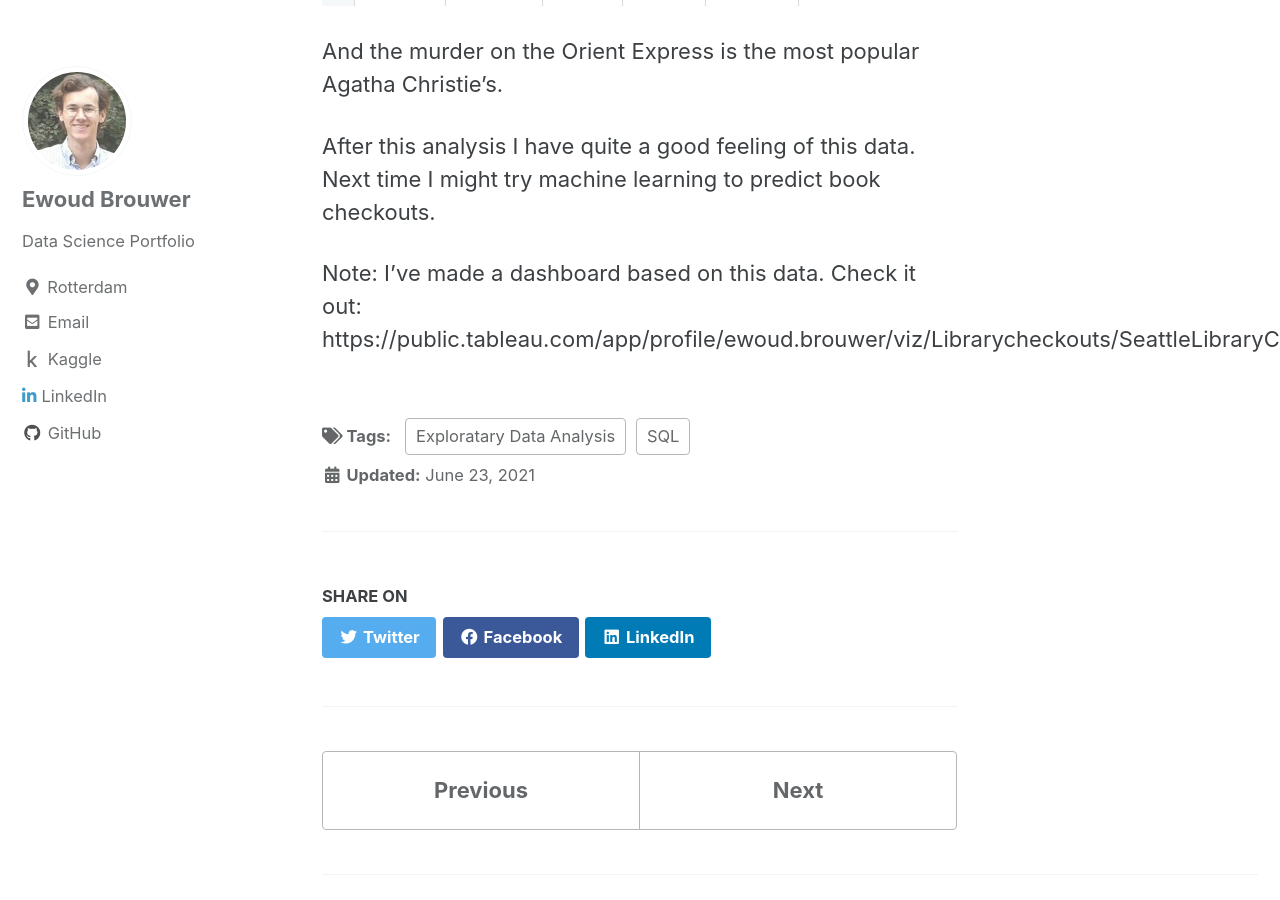
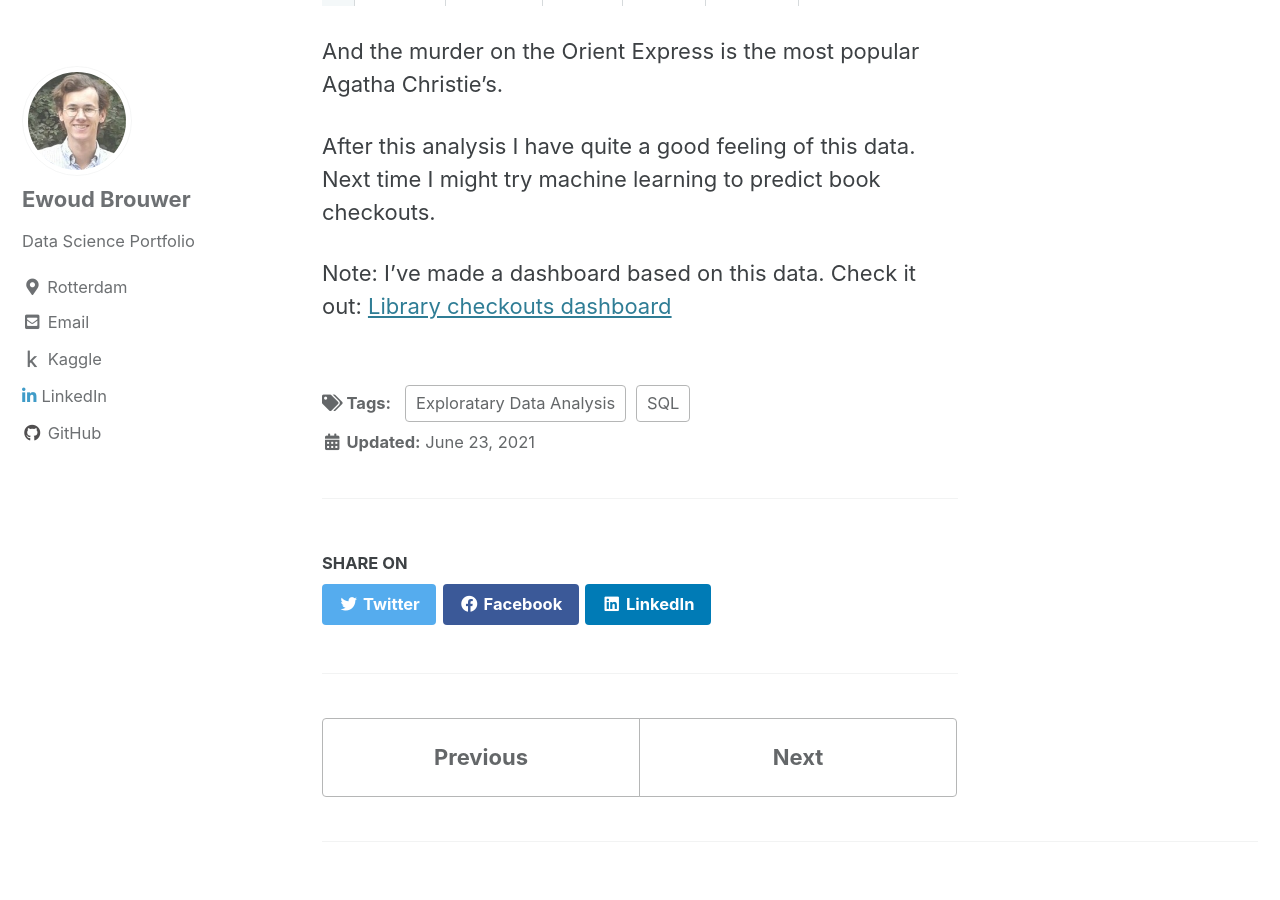
Before and after one commit to ewoudb33/ewoudb33.github.io, a Jekyll site: the page built from _posts/2021-06-23-exploring-library-checkouts - Copy.md, in a window 1280 px wide and 900 px high, scrolled down 7559 px. Built offline with Jekyll 4.4.1, drawn with Linux system fonts in a browser that asks for light colours; cached includes are drawn as plain includes.

Commit message:
update link dashboard

```diff
--- a/_posts/2021-06-23-exploring-library-checkouts - Copy.md
+++ b/_posts/2021-06-23-exploring-library-checkouts - Copy.md
@@ -176,4 +176,5 @@ And the murder on the Orient Express is the most popular Agatha Christie's.
 
 After this analysis I have quite a good feeling of this data. Next time I might try machine learning to predict book checkouts.
 
-Note: I've made a dashboard based on this data. Check it out: https://public.tableau.com/app/profile/ewoud.brouwer/viz/Librarycheckouts/SeattleLibraryCheckouts2017_1
+Note: I've made a dashboard based on this data. Check it out:
+[Library checkouts dashboard](https://public.tableau.com/app/profile/ewoud.brouwer/viz/Librarycheckouts/SeattleLibraryCheckouts2017_1)
--- a/_posts/2021-07-02-predicting-library-checkouts - Copy.md
+++ b/_posts/2021-07-02-predicting-library-checkouts - Copy.md
@@ -27,3 +27,6 @@ I was a bit disappointed that the item types weren't significant, which means th
 What is interesting to know in this model is the accuracy of the model on the test dataset. Normally, with a classification problem, you would measure this in the percentage of correct guesses. For a regression model, this isn't a good measure, because it very hard to predict exactly the right number of checkouts. Therefore, I used the RMSE (Root of the mean squared error) to measure accuracy.
 
 On the training dataset, the RMSE is 32.4345. This is okay since there are some data points in the 100s or even 1000s. To be 32 off, on average, is not that bad. The RMSE on the test dataset was 33.57729. That's very good because it is pretty close to our training dataset. It seems that our model can predict something outside his 'world' with the same error rate. Still, this model is quite basic and may be improved by including the author and publisher variable, but with fewer levels.
+
+Note: I've made a dashboard based on this data. Check it out:
+[Library checkouts dashboard](https://public.tableau.com/app/profile/ewoud.brouwer/viz/Librarycheckouts/SeattleLibraryCheckouts2017_1)
```
